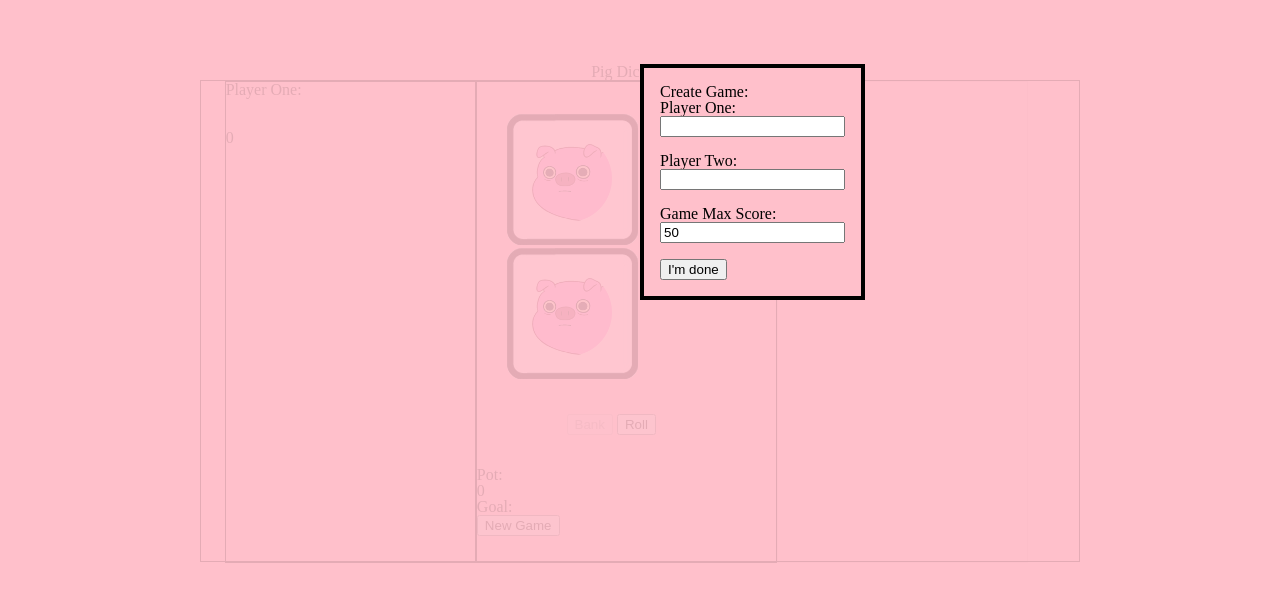
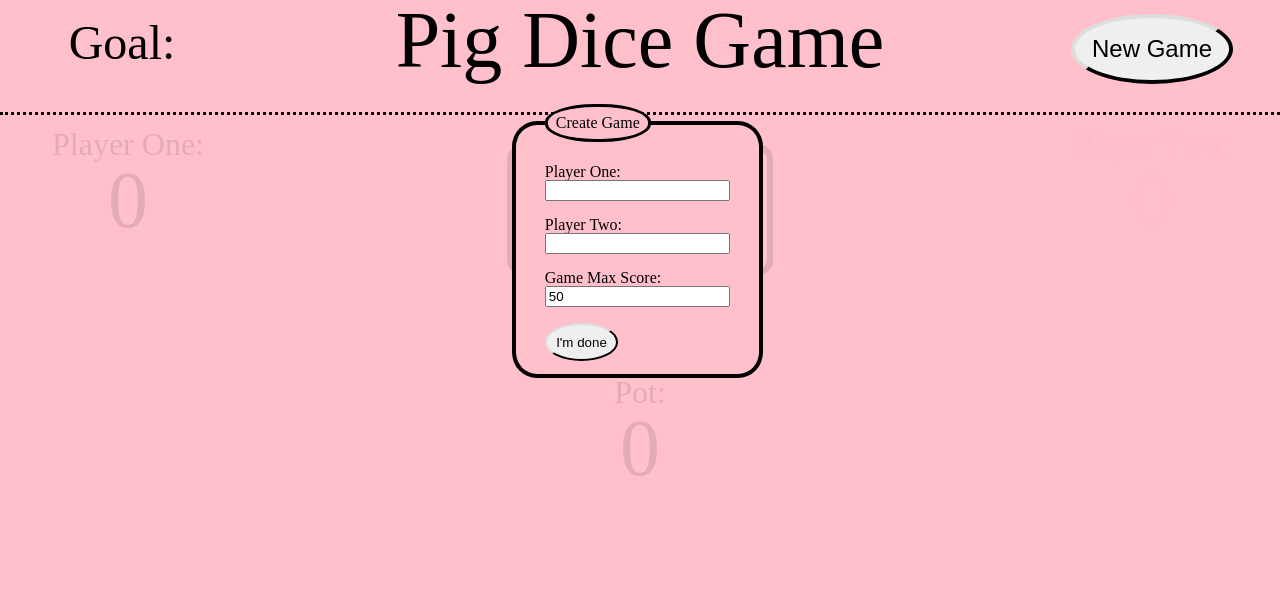
Before and after one commit to iamareyes/pig, a plain HTML site: page 3-PIG/index.html in a window 1280 px wide. Drawn offline with nearby package versions, Linux system fonts and the light colour scheme.

Commit message:
made it look nicer

```diff
--- a/3-PIG/index.html
+++ b/3-PIG/index.html
@@ -9,17 +9,18 @@
 		<link rel="icon" type="image/png" href="favicon.png">
 
 		<script src="http://ajax.googleapis.com/ajax/libs/jquery/2.1.1/jquery.min.js"></script>
-		<script src="pig.js"></script>
-		<script src="index.js"></script>
+		<script src="pig.js"defer></script>
+		<script src="index.js" defer></script>
 
 	</head>
 	<body>
 
 		<!-- creat game modal -->
-		<div id="create-game-modal" class="makeGameModal" style="display:none;">
-			<h2>Create Game:</h2>
+		<fieldset class="create-game-modal" style="display:none;">
+			<legend>Create Game</legend>
 
-			<form id="create-game-form" action="#" method="post">
+			<form action="#" method="post">
+
 				<!--use the label tag to label form inputs -->
 				<label>Player One:</label><br>
 				<input type="text" name="player-one-name" required /><br><br>
@@ -31,55 +32,57 @@
 				<input type="number" name="game-max-score" value="50" required /><br><br>
 				<!-- keep form elemnts in the form tag -->
 				<button id="create-game-button">I'm done</button>
+
 			</form>
-		</div>
+		</fieldset>
 		<!-- end modal -->
 
-		<div id="body-container" class="make-opaque">
 		<header>
-				<center>
+			<aside>
+				Goal: <div id="max-score"></div>
+			</aside>
+
+			<section>
 				<h1>Pig Dice Game</h1>
-				</center>
+			</section>
+
+			<aside>
+				<button id="brand-new-game">New Game</button>
+			</aside>
 		</header>
 
-			<div id="board-container">
-				<div class="player" id="p-one">
-					<div class="player-content-container">
-						<h3>Player One:</h3>
-						<br><br>
-						<div id="score1">0</div>
-					</div>
-				</div>
+		<div id="spacer"></div>
 
-				<div id="game">
-					<div class="game-content-container">
-						<div id="dice-container">
-								<img id="diceOne" src="images/1.png"/>
-								<img id="diceTwo" src="images/1.png"/>
-						</div>
-						<br><br>
-						<div id="button-container">
-							<button id="bank-button">Bank</button>
-							<button id="roll-button">Roll</button>
-						</div>
-						<br><br>
-						<h3 id="pot-label">Pot:</h3>
-						<div id="pot">0</div>
-						<h4> Goal:</h4>
-						<div id="max-score"></div>
-						<button id="brand-new-game">New Game</button>
-					</div>
-				</div>
+		<main id="body-container" class="make-opaque">
+			<aside class="player" id="p-one">
+				<h2>Player One:</h2>
+				<h1 class="score">0</h1>
+				<img id="player0" src="images/trophy.png" width="200px" height="295" style="display:none;" />
+			</aside>
 
-				<div class="player make-opaque" id="p-two">
-					<div class="player-content-container">
-						<h3>Player One:</h3>
-						<br><br>
-						<div id="score2">0</div>
-					</div>
-				</div>
+			<section class="game">
+				<p class="dice">
+					<img id="diceOne" src="images/1.png" />
+					<img id="diceTwo" src="images/1.png" />
+				</p>
 
-			</div>
-		</div>
+				<p class="buttons">
+					<button id="bank">Bank</button>
+					<button id="roll">Roll</button>
+				</p>
+
+				<p>
+					<h2>Pot:</h2>
+					<h1 id="pot">0</h1>
+				</p>
+			</section>
+
+			<aside class="player make-opaque" id="p-two">
+				<h2>Player Two:</h2>
+				<h1 class="score">0</h1>
+				<img id="player1" src="images/trophy.png" width="200px" height="295" style="display:none;" />
+			</aside>
+
+		</main>
 	</body>
 </html>
--- a/3-PIG/index.js
+++ b/3-PIG/index.js
@@ -18,18 +18,20 @@ $.fn.serializeObject = function(){
 	return o;
 };
 
-updateDom = function(score1, score2, nextPlayer, die, pot, winner){
+var updateDom = function(score1, score2, nextPlayer, die, pot, winner){
 	$('#pot').html(pot);
-	$('#score1').html(score1);
-	$('#score2').html(score2);
-	$('#bank-button').prop("disabled", false)
-	$('#roll-button').prop("disabled", false)
+	$('#p-one > h1').html(score1);
+	$('#p-two > h1').html(score2);
+	$('#bank').prop("disabled", false);
+	$('#roll').prop("disabled", false);
 
 	if (winner) {
-		alert(winner + ' IS THE WINNER!!!!!!  \n Play Again?')
-		$('#bank-button').prop("disabled", true)
-		$('#roll-button').prop("disabled", true)
-		$('#create-game-modal').slideDown('slow');
+		var i = thisGame.currentPlayer.index;
+		$('#player' + i).show();
+		alert(winner + ' IS THE WINNER!!!!!!  \n Play Again?');
+		$('#bank').prop("disabled", true);
+		$('#roll').prop("disabled", true);
+		$('.create-game-modal').slideDown('slow');
 		$('#body-container').toggleClass('make-opaque');
 	}
 
@@ -43,42 +45,66 @@ updateDom = function(score1, score2, nextPlayer, die, pot, winner){
 	}
 
 	if (pot == 0 || die[0] == die[1]) {
-		$('#bank-button').prop("disabled", true);
+		$('#bank').prop("disabled", true);
 	}
 
 	if (die[0] == 1 || die[1] == 1) {
-		$('#bank-button').prop("disabled", true);
-		$('#roll-button').prop("disabled", true);
+		$('#bank').prop("disabled", true);
+		$('#roll').prop("disabled", true);
 		var buttonTimer;
+
+		setTimeout( function(){
+			$('#roll').prop("disabled", false);
+		}, 2000 );
+
+		/*
 		function disableButtons(){
 			$('#roll-button').prop("disabled", false);
 		}
+
 		function callTimer() {
-			buttonTimer = setTimeout(disableButtons, 2000)
-		};
+			buttonTimer = setTimeout(disableButtons, 2000);
+		}
+
 		callTimer();
+		*/
 	}
-}
+
+	return true;
+};
 
 //keep thisGame global
 var thisGame ;
 
-createGame = function(player1, player2, scoreMax){
+var createGame = function(player1, player2, scoreMax){
+
+	//hide trophy
+	$('.player > img').hide();
+
+	//start the game
 	thisGame = new Game(player1, player2, scoreMax);
-	//return thisGame;
-}
+
+
+	//set the players name in the DOM
+	$('#p-one > h2').html( player1 );
+	$('#p-two > h2').html( player2 );
+	$('#max-score').html( scoreMax );
+
+	return true;
+};
 
 
 $(document).ready(function(){
+
+	//slide the make game modal down
+	$('fieldset.create-game-modal').slideDown('slow');
+
 	//bank button shouldn't be enabled with a pot of 0
-	$('#bank-button').prop("disabled", true)
-	$('#roll-button').prop("disabled", false)
-
-	//show the make game model
-	$('#create-game-modal').slideDown('slow');
+	$('#bank').prop("disabled", true);
+	$('#roll').prop("disabled", false);
 
 	//make game submit
-	$('#create-game-modal > form').on('submit', function( event ){
+	$('.create-game-modal > form').on('submit', function( event ){
 		//stop form from processing
 		event.preventDefault();
 
@@ -87,7 +113,7 @@ $(document).ready(function(){
 
 		//max score check
 		if( input['game-max-score'] <= 0 ){
-			alert('Please enter positive number!');
+			alert('Please enter valid score!');
 			return false ;
 		}
 
@@ -97,41 +123,34 @@ $(document).ready(function(){
 			return false ;
 		}
 
-		console.log($(this)[0])
-		$( this )[0].reset();
+		//reset the form
+		$(this)[0].reset();
 
-		//start the game
-		createGame( input['player-one-name'],
-			input['player-two-name'],
-			input['game-max-score']
-		);
+		createGame( input['player-one-name'], input['player-two-name'], input['game-max-score']) ;
 
-		//set the players name in the DOM
-		$('#p-one > * > h3').html( input['player-one-name'] );
-		$('#p-two > * > h3').html( input['player-two-name'] );
-		$('#max-score').html(input['game-max-score']);
+			//hide modal and show container
 
-		//hide modal and show container
-		$('#create-game-modal').slideUp('fast', function(){
-			$('#body-container').toggleClass('make-opaque');
+		$('.create-game-modal').slideUp( 'fast', function(){
+			$('#body-container').toggleClass( 'make-opaque' );
 		});
+
 		return false;
 	});
 
-	$( '#bank-button' ).on( 'click', function( event ){
+	$( '#bank' ).on( 'click', function( event ){
 		thisGame.turnControler( 'bank' );
 	} );
 
-	$('#roll-button').on('click', function(){
+	$('#roll').on('click', function(){
 		thisGame.turnControler( 'roll' );
 	});
 
 	$('#brand-new-game').on('click', function(){
 		$('#diceOne').attr('src', 'images/1.png');
 		$('#diceTwo').attr('src', 'images/1.png');
-		$('#bank-button').prop("disabled", true)
-		$('#roll-button').prop("disabled", false)
-		$('#create-game-modal').slideDown('slow');
+		$('#bank').prop("disabled", true);
+		$('#roll').prop("disabled", false);
+		$('.create-game-modal').slideDown('slow');
 		$('#body-container').toggleClass('make-opaque');
 	});
 });
--- a/3-PIG/pig.css
+++ b/3-PIG/pig.css
@@ -2,64 +2,148 @@ body{
 	background-color: pink;
 }
 
-#create-game-modal{
-	position: absolute;
-	border: .3em solid black;
-	background: pink;
-	padding: 1em;
-	z-index: 100;
-	/* i cant get it to centered, please try */
-	left: 50%;
-}
-#create-game-modal > p{
-	margin: .3em;
+h1{
+	font-size: 5em;
 }
 
-.player {
-	float:left;
-	border: 1px solid;
-	height:30em;
-	width:30%;
-	clear:none;
+h2{
+	font-size: 2em;
 }
 
-.game div {
-	width:80%;
-	margin: 0 auto;
+h3{
+	font-style: 1.5em;
 }
 
-#game {
-	float:left;
-	border: 1px solid;
-	height:30em;
-	width:36%;
-}
-
-#board-container {
-	border: 1px solid;
-	height:30em;
-	margin-left:7%;
-	margin-right:7%;
-	padding-left:1.5em;
-	padding-right:1.5em;
+h4{
 
 }
 
-#body-container {
-	margin:5% 10%;
+button{
+	border-radius: 50%;
+	padding: .7em;
+	border-left: .2em solid rgb(221, 221, 221);
+	border-top: .2em solid rgb(221, 221, 221);
+	border-right: .2em solid black;
+	border-bottom: .2em solid black;
+}
+
+button:hover{
+	border-right: .2em solid rgb(221, 221, 221);
+	border-bottom: .2em solid rgb(221, 221, 221);
+
+	border-top: .2em solid black;
+	border-left: .2em solid black;
+
+	-webkit-transform: scale(1.3);
 }
 
 .make-opaque {
 	opacity:.1;
 }
 
-#dice-container {
-	margin:0 auto;
-	margin-top: 2em;
-	width:80%;
+.create-game-modal{
+	top: 6.5em;
+	position: absolute;
+	border: .3em solid black;
+	background: pink;
+	padding: 1em;
+	z-index: 100;
+	margin-left: 40%;
+	border-radius: 10%;
+	padding: 1.8em;
+	padding-top: 1.4em;
+	padding-bottom: .8em;
+
 }
 
-#button-container {
-	margin:0 auto;
-	width:40%;
+.create-game-modal legend{
+	padding: .5em;
+	border:.2em solid black;
+	background: inherit;
+	border-radius: 47%;
 }
+
+.create-game-modal > p{
+	margin: .3em;
+}
+
+header{
+	height:7em;
+	min-width:8em;
+	width: 100%;
+	text-align: center;
+	display: block;
+	position: absolute;
+	border-bottom: .2em dotted black;
+}
+
+header > aside{
+	text-align: center;
+	width: 20%;
+	height: 100%;
+	float: left;
+	font-size: 3em;
+}
+
+header > aside:nth-of-type(1){
+	margin-top: .4em;
+}
+
+header > aside:nth-of-type(2) > button{
+	font-size: .5em;
+	margin-top: .6em;
+}
+
+header > section{
+	text-align: center;
+	width: 60%;
+	height: 100%;
+	float: left;
+}
+
+header > aside > div{
+	display: inline-block;
+}
+
+#spacer{
+	height: 8em;
+	display: block;
+}
+
+main{
+	left: 0;
+	height:30em;
+	min-width:8em;
+	width: 100%;
+	display: block;
+	/*margin: 1em auto;*/
+}
+
+main > aside{
+	text-align: center;
+	width: 20%;
+	height: 100%;
+	float: left;
+}
+
+main > section{
+	text-align: center;
+	width: 60%;
+	min-width: 270px;
+	height: 100%;
+	float: left;
+}
+
+.buttons > button{
+	margin: .3em;
+}
+.game > p{
+	/*margin:0 auto;*/
+	margin-top: 1em;
+	width: 100%;
+	display: block;
+}
+
+.game button{
+	font-size: 1.2em;
+}
```
Also changed, not shown: 3-PIG/images/trophy.png (added). Lines whose indentation alone changed are shown as unchanged.
